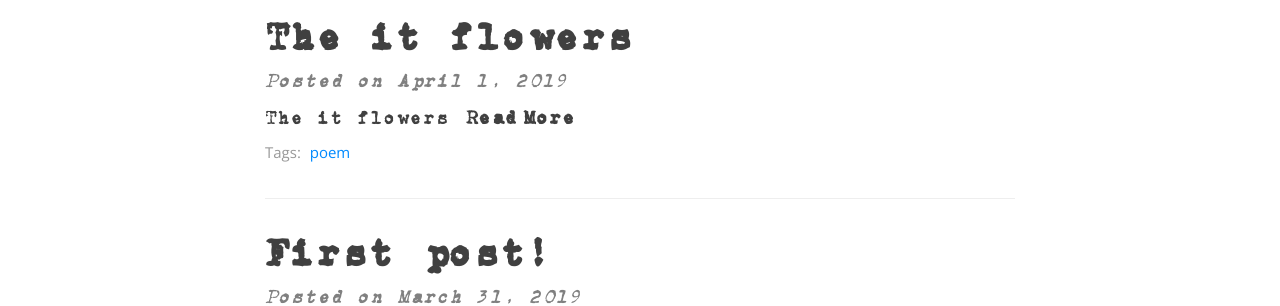
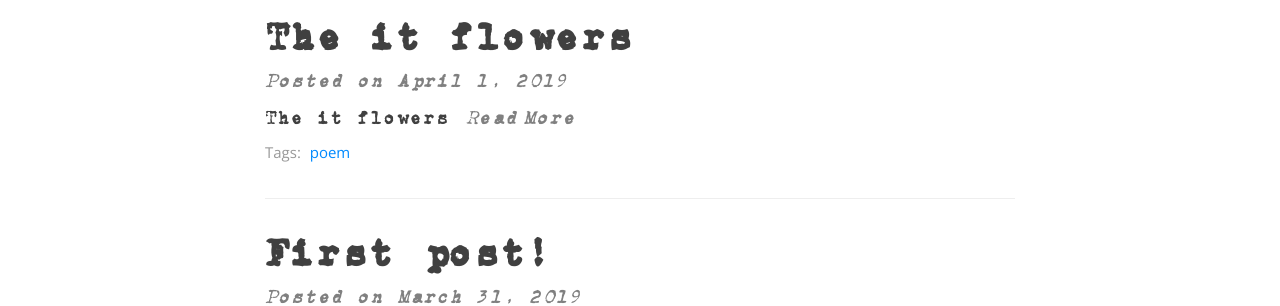
Before and after one commit to rava-dosa/poem, a Jekyll site: the page built from index.html, in a window 1280 px wide. Shown: the part 348-654 px from the top of the page. Built offline with Jekyll 4.4.1, drawn with Linux system fonts in a browser that asks for light colours; nearby versions of some CDN libraries; the list of posts is cut into pages by our own code.

Commit message:
some changes in readme

```diff
--- a/css/main.css
+++ b/css/main.css
@@ -377,7 +377,9 @@ footer .theme-by {
   width: 192px;
 }
 .post-preview .post-read-more {
-  font-weight: 800;
+  color: #808080;
+  /*font-weight: 800;*/
+  font-style: italic;
 }
 
 @media only screen and (min-width: 768px) {
```
